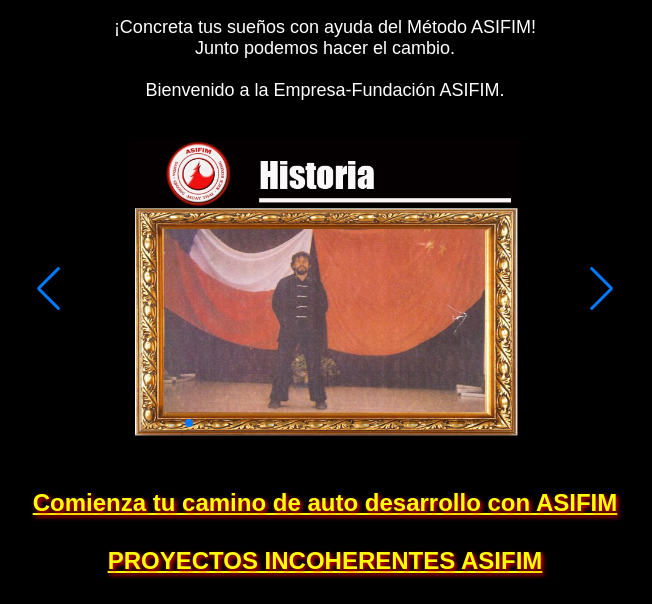
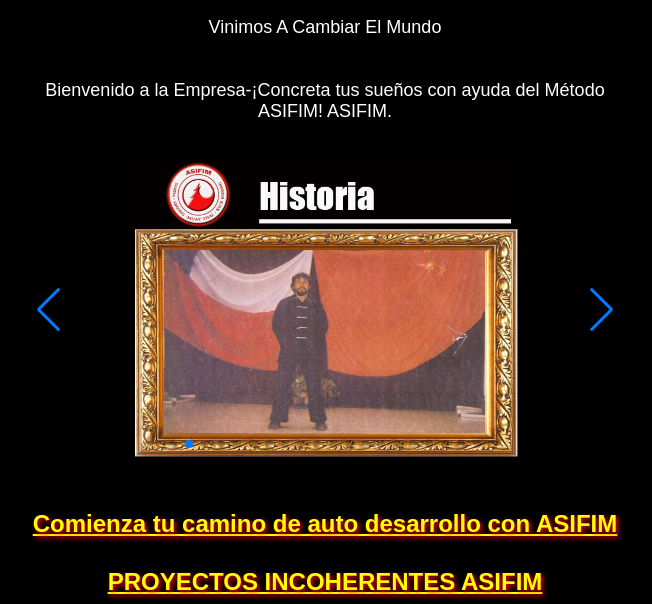
Before and after one commit to asifim-chile/asifim-chile.github.io, a plain HTML site: page index_esp.html in a window 1280 px wide. Shown: the part 302-906 px from the top of the page, without its empty margins (315-967 px from the left). Before the commit the page ends 885 px from the top, so only its background shows below. Drawn offline with nearby package versions, Linux system fonts and the light colour scheme; a script that the page names is missing.

Commit message:
Actualizar index_esp.html

```diff
--- a/index_esp.html
+++ b/index_esp.html
@@ -98,7 +98,7 @@
     <img src="logoasifim.png" alt="Logo ASIFIM" class="logo">
     <div class="text-3d">ASIFIM</div>
     <p class="description">
-    ¡Concreta tus sueños con ayuda del Método ASIFIM!<br> Junto podemos hacer el cambio. <br><br>Bienvenido a la Empresa-Fundación ASIFIM. </p>
+    Vinimos A Cambiar El Mundo<br>  <br><br>Bienvenido a la Empresa-¡Concreta tus sueños con ayuda del Método ASIFIM! ASIFIM. </p>
 
     <div class="swiper" onclick="window.location.href='historia_esp.html';">
         <div class="swiper-wrapper">
```
